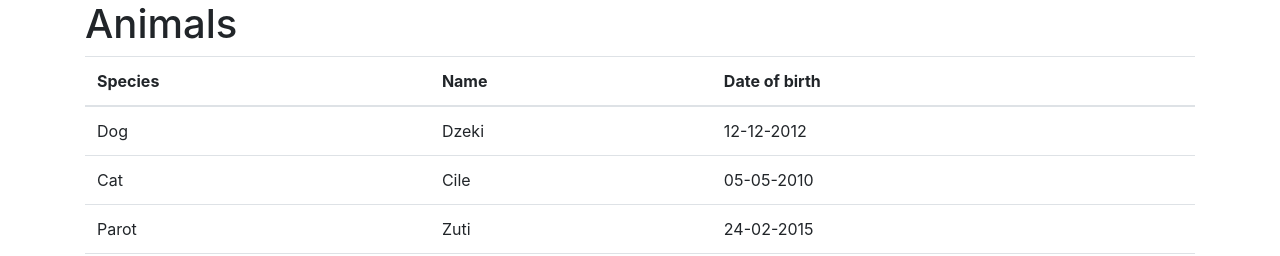
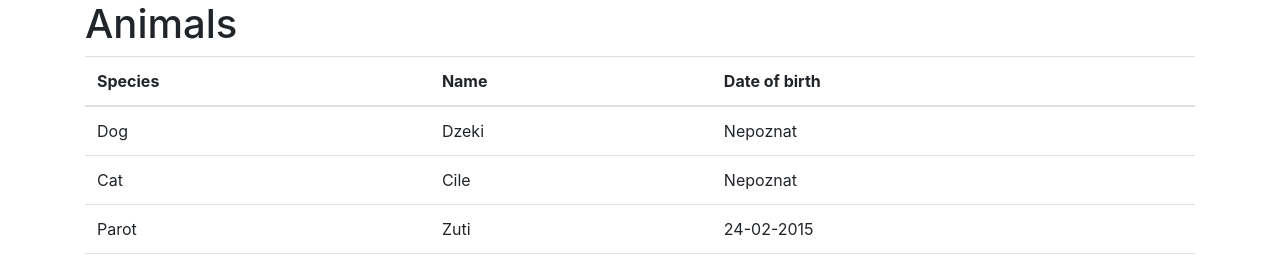
Before and after one commit to ninaMiljus/zoo, a Vue app: page / in a window 1280 px wide. Shown: the top 256 px of the page. Built offline with nearby package versions, Linux system fonts and the light colour scheme.

Commit message:
Zadatak 2

```diff
--- a/src/components/AnimalList.vue
+++ b/src/components/AnimalList.vue
@@ -13,7 +13,7 @@
         <tr v-for="(animal, key) in animals" :key="key">
           <td>{{ animal.species }}</td>
           <td>{{ animal.name }}</td>
-          <td>{{ animal.dateOfBirth }}</td>
+          <td>{{ animal.dateOfBirth ? animal.dateOfBirth : 'Nepoznat' }}</td>
         </tr>
       </tbody>
     </table>
@@ -29,12 +29,12 @@ export default {
         {
           species: 'Dog',
           name: 'Dzeki',
-          dateOfBirth: '12-12-2012'
+          dateOfBirth: ''
         },
         {
           species: 'Cat',
           name: 'Cile',
-          dateOfBirth: '05-05-2010'
+          dateOfBirth: ''
         },
         {
           species: 'Parot',
```
